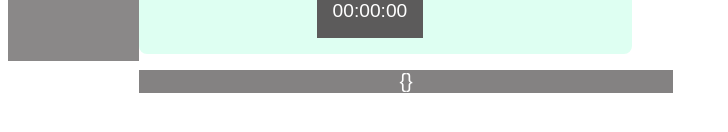
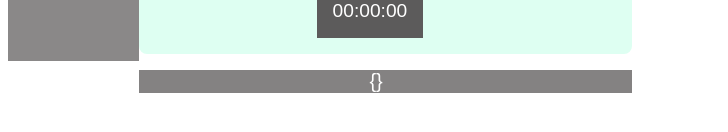
Before and after one commit to Sarah-Workman/Vue-stopwatch-, a Vue app: page / in a window 1280 px wide. Shown: the part 204-336 px from the top of the page, without its empty margins (0-728 px from the left). Built offline with nearby package versions, Linux system fonts and the light colour scheme.

Commit message:
lap format fix

```diff
--- a/src/components/LapContainer.vue
+++ b/src/components/LapContainer.vue
@@ -40,8 +40,8 @@
 			text-align: left;
 			font-size: 20px;
 			font-family: $fontStyle;
-			padding-left: 13em;
-			padding-right: 13em;
+			padding-left: 11.5em;
+
 			margin: 0em;
 		}
 	}
```
